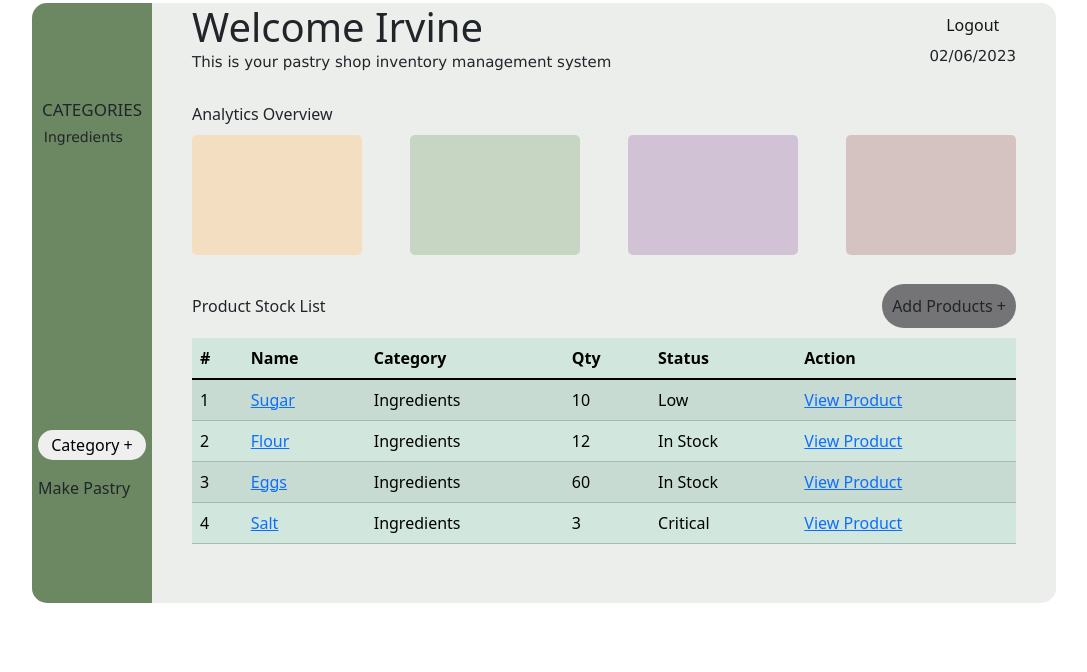
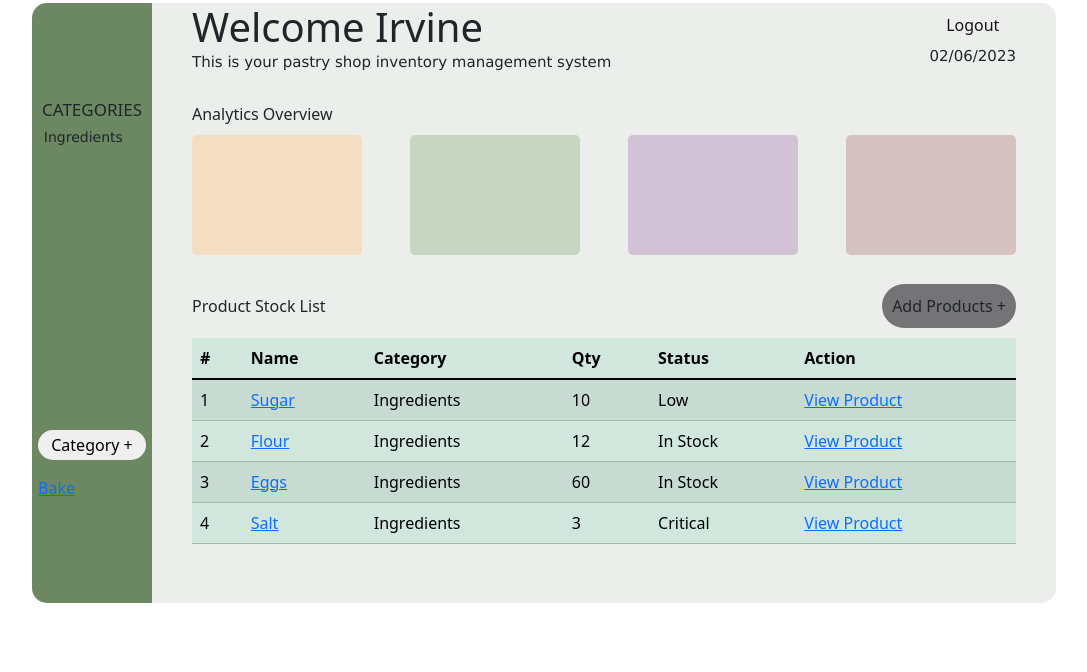
Before and after one commit to sundayirvine-code/pastrypro, a Flask app: page /inventory in a window 1280 px wide. Shown: the part 17-689 px from the top of the page, without its empty margins (96-1183 px from the left). Run offline with Flask 3, Linux system fonts and the light colour scheme; a user stored in the database is signed in; data comes from the database, SQL or seed files in the repository.

Commit message:
updated inventory.html to enable link to bake route

```diff
--- a/templates/inventory.html
+++ b/templates/inventory.html
@@ -38,7 +38,9 @@
                 </div>
             </div>
 
-            <div class="bake">Make Pastry</div>
+            <div class="bake">
+              <a href="{{ url_for('bake') }}">Bake</a>
+            </div>
         </aside>
         <main class="main">
             <header class="header">
```
